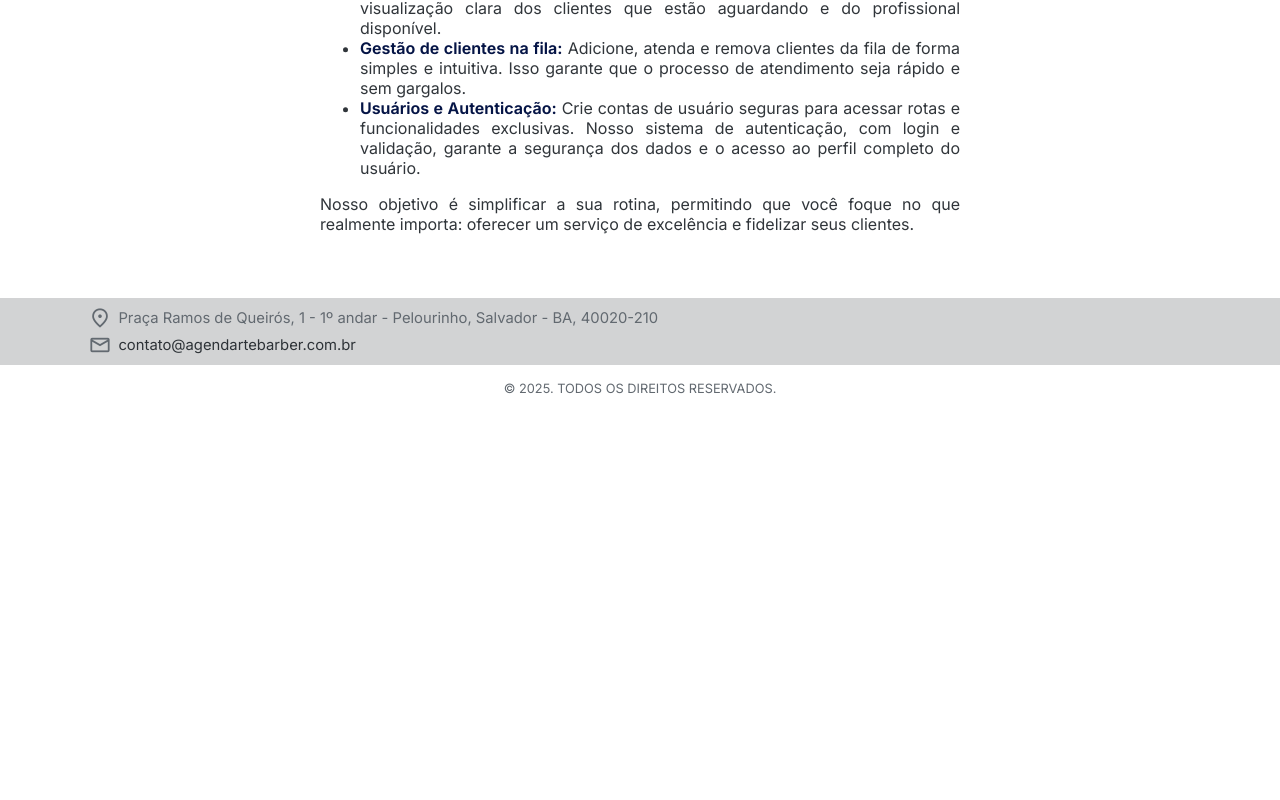
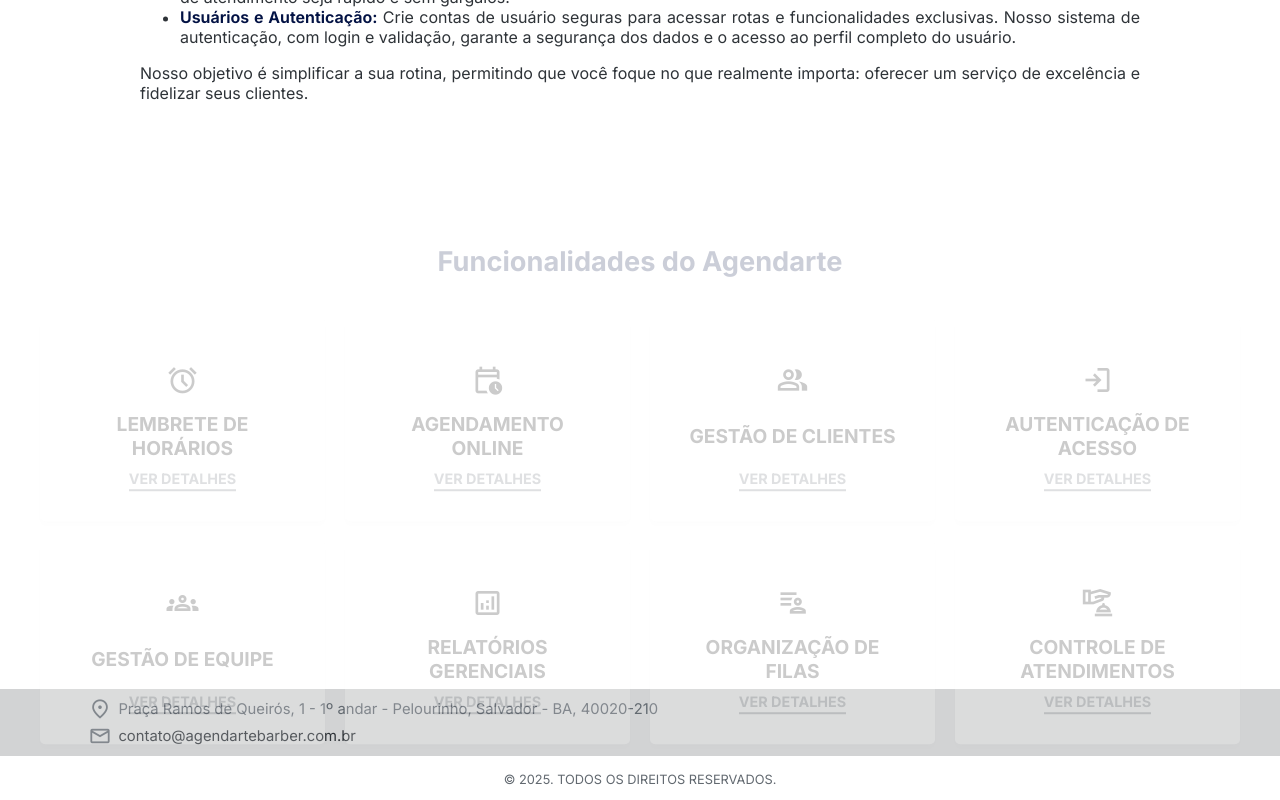
Before and after one commit to mateus-pa/barber-services-front-end, an Angular app: page / in a window 1280 px wide. Shown: the part 391-1191 px from the top of the page. Before the commit the page ends 800 px from the top, so only its background shows below. Built offline with nearby package versions, Linux system fonts and the light colour scheme.

Commit message:
feat: cria elemento funções e corrige estilizações

```diff
--- a/src/app/app.css
+++ b/src/app/app.css
@@ -1,9 +1,29 @@
 .container {
-    flex: 1;
+  flex: 1;
+  display: flex;
+  flex-direction: column;
+  align-items: center;
 }
 
 .page-wrapper {
-    display: flex;
-    flex-direction: column;
-    min-height: 100vh;
+  display: flex;
+  flex-direction: column;
+  min-height: 100vh;
 }
+
+.scrollAnimate {
+  animation: text-appear both;
+  animation-timeline: view();
+  animation-range: entry 30% cover 100vh;
+}
+
+@keyframes text-appear {
+  from {
+    opacity: 0;
+    transform: translateY(100px);
+  }
+  to {
+    opacity: 1;
+    transform: translateY(0);
+  }
+}
--- a/src/app/app.html
+++ b/src/app/app.html
@@ -1,9 +1,10 @@
 <div class="page-wrapper">
-<app-header></app-header>
+  <app-header></app-header>
 
-<main class="container">
-<app-sobre id="sobre"></app-sobre>
-</main>
+  <main class="container">
+    <app-sobre class="scrollAnimate" id="sobre"></app-sobre>
+    <app-funcoes class="scrollAnimate"></app-funcoes>
+  </main>
 
-<app-footer></app-footer>
+  <app-footer></app-footer>
 </div>
--- a/src/app/app.ts
+++ b/src/app/app.ts
@@ -4,10 +4,11 @@
 import { Header } from './header/header';
 import { Footer } from './footer/footer';
 import { Sobre } from './sobre/sobre';
+import { Funcoes } from './funcoes/funcoes';
 
 @Component({
   selector: 'app-root',
-  imports: [TooltipModule, CommonModule, Header, Footer, Sobre],
+  imports: [TooltipModule, CommonModule, Header, Footer, Sobre, Funcoes],
   templateUrl: './app.html',
   styleUrl: './app.css',
 })
--- /dev/null
+++ b/src/app/funcoes/funcoes.css
@@ -0,0 +1,66 @@
+.container {
+  max-width: 1200px;
+  width: 100%;
+  display: grid;
+  grid-template-columns: repeat(auto-fit, minmax(250px, 1fr));
+  gap: 1.25rem;
+  margin: 1.5rem 0;
+  box-sizing: border-box;
+}
+
+.main-title {
+  font-size: 1.7rem;
+  font-weight: 700;
+  color: var(--cor-quaternaria);
+  margin-bottom: 40px;
+  text-align: center;
+}
+
+.card {
+  background-color: #fff;
+  border-radius: 5px;
+  box-shadow: 0 4px 6px rgba(0, 0, 0, 0.05);
+  padding: 1.875rem;
+  text-align: center;
+  display: flex;
+  flex-direction: column;
+  justify-content: space-between;
+  align-items: center;
+  transition: transform 0.3s ease, box-shadow 0.3s ease;
+  cursor: pointer;
+}
+
+.card:hover {
+  transform: translateY(-5px);
+  box-shadow: 0 8px 12px rgba(0, 0, 0, 0.1);
+  background-color: #007bff;
+}
+
+.material-symbols-outlined {
+  font-variation-settings: 'FILL' 0, 'wght' 400, 'GRAD' 0, 'opsz' 24;
+  font-size: 2rem;
+  padding: 1rem;
+}
+
+.card-title {
+  font-size: 1.2rem;
+  font-weight: 700;
+  margin: 0 0 10px 0;
+  text-transform: uppercase;
+}
+
+.card-details {
+  font-size: 0.9rem;
+  color: var(--cor-terciaria);
+  text-decoration: none;
+  text-transform: uppercase;
+  font-weight: 700;
+  border-bottom: 2px solid var(--cor-terciaria);
+  padding-bottom: 2px;
+  transition: color 0.3s ease, border-color 0.3s ease;
+}
+
+.card-details:hover {
+  color: #fff;
+  border-color: #fff;
+}
--- /dev/null
+++ b/src/app/funcoes/funcoes.html
@@ -0,0 +1,50 @@
+<h2 class="main-title">Funcionalidades do Agendarte</h2>
+<div class="container">
+  <div class="card">
+    <span class="material-symbols-outlined"> alarm </span>
+    <h3 class="card-title">Lembrete de Horários</h3>
+    <a href="#" class="card-details">VER DETALHES</a>
+  </div>
+
+  <div class="card">
+    <span class="material-symbols-outlined"> calendar_clock </span>
+    <h3 class="card-title">Agendamento Online</h3>
+    <a href="#" class="card-details">VER DETALHES</a>
+  </div>
+
+  <div class="card">
+    <span class="material-symbols-outlined"> group </span>
+    <h3 class="card-title">Gestão de Clientes</h3>
+    <a href="#" class="card-details">VER DETALHES</a>
+  </div>
+
+  <div class="card">
+    <span class="material-symbols-outlined"> login </span>
+    <h3 class="card-title">Autenticação de acesso</h3>
+    <a href="#" class="card-details">VER DETALHES</a>
+  </div>
+
+  <div class="card">
+    <span class="material-symbols-outlined"> groups </span>
+    <h3 class="card-title">Gestão de Equipe</h3>
+    <a href="#" class="card-details">VER DETALHES</a>
+  </div>
+
+  <div class="card">
+    <span class="material-symbols-outlined"> analytics </span>
+    <h3 class="card-title">Relatórios Gerenciais</h3>
+    <a href="#" class="card-details">VER DETALHES</a>
+  </div>
+
+  <div class="card">
+    <span class="material-symbols-outlined"> patient_list </span>
+    <h3 class="card-title">Organização de filas</h3>
+    <a href="#" class="card-details">VER DETALHES</a>
+  </div>
+
+  <div class="card">
+    <span class="material-symbols-outlined"> concierge </span>
+    <h3 class="card-title">Controle de atendimentos</h3>
+    <a href="#" class="card-details">VER DETALHES</a>
+  </div>
+</div>
--- a/src/app/sobre/sobre.css
+++ b/src/app/sobre/sobre.css
@@ -1,32 +1,15 @@
 .sobre {
   text-align: justify;
-  margin: 2.5rem 20rem;
+  margin: 2.5rem 0;
   color: var(--cor-secundaria);
-  max-width: 60%;
+  max-width: 1000px;
 }
 
 .sobre h2 {
   text-align: center;
-  font-size: 1.4rem;
+  font-size: 1.7rem;
   font-weight: 700;
   color: var(--cor-quaternaria);
-}
-
-.scrollAnimate {
-  animation: text-appear both;
-  animation-timeline: view();
-  animation-range: entry 20% cover 100vh;
-}
-
-@keyframes text-appear {
-  from {
-    opacity: 0;
-    transform: translateY(100px);
-  }
-  to {
-    opacity: 1;
-    transform: translateY(0);
-  }
 }
 
 .sobre h3 {
--- a/src/app/sobre/sobre.html
+++ b/src/app/sobre/sobre.html
@@ -1,4 +1,4 @@
-<div class="sobre scrollAnimate">
+<div class="sobre">
   <h2>Sobre a Agendarte Barber</h2>
   <p>
     O nosso sistema foi desenvolvido para transformar a gestão de barbearias, combinando tecnologia
```
Also changed, not shown: src/app/funcoes/funcoes.ts (added, +11 -0 lines).
